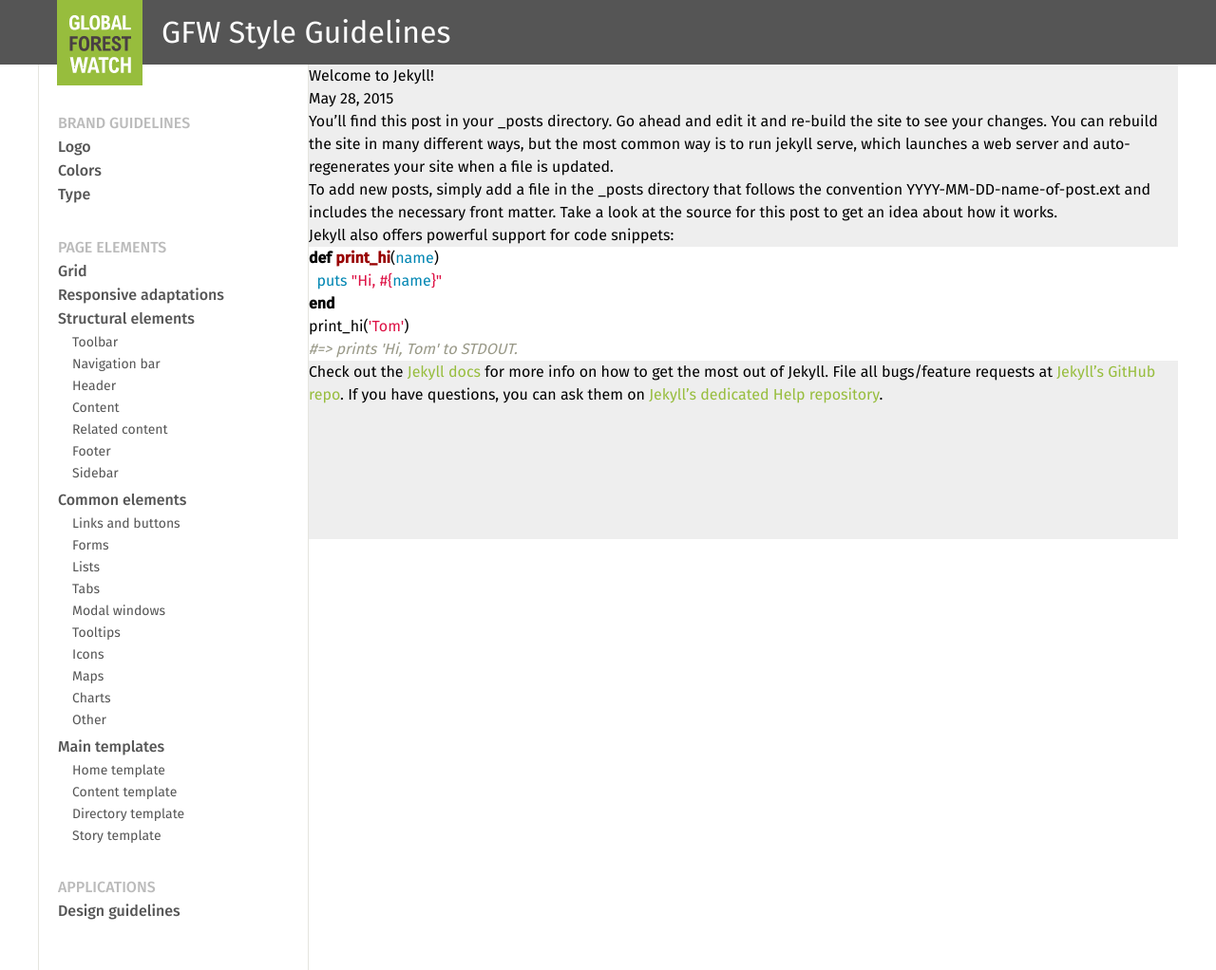
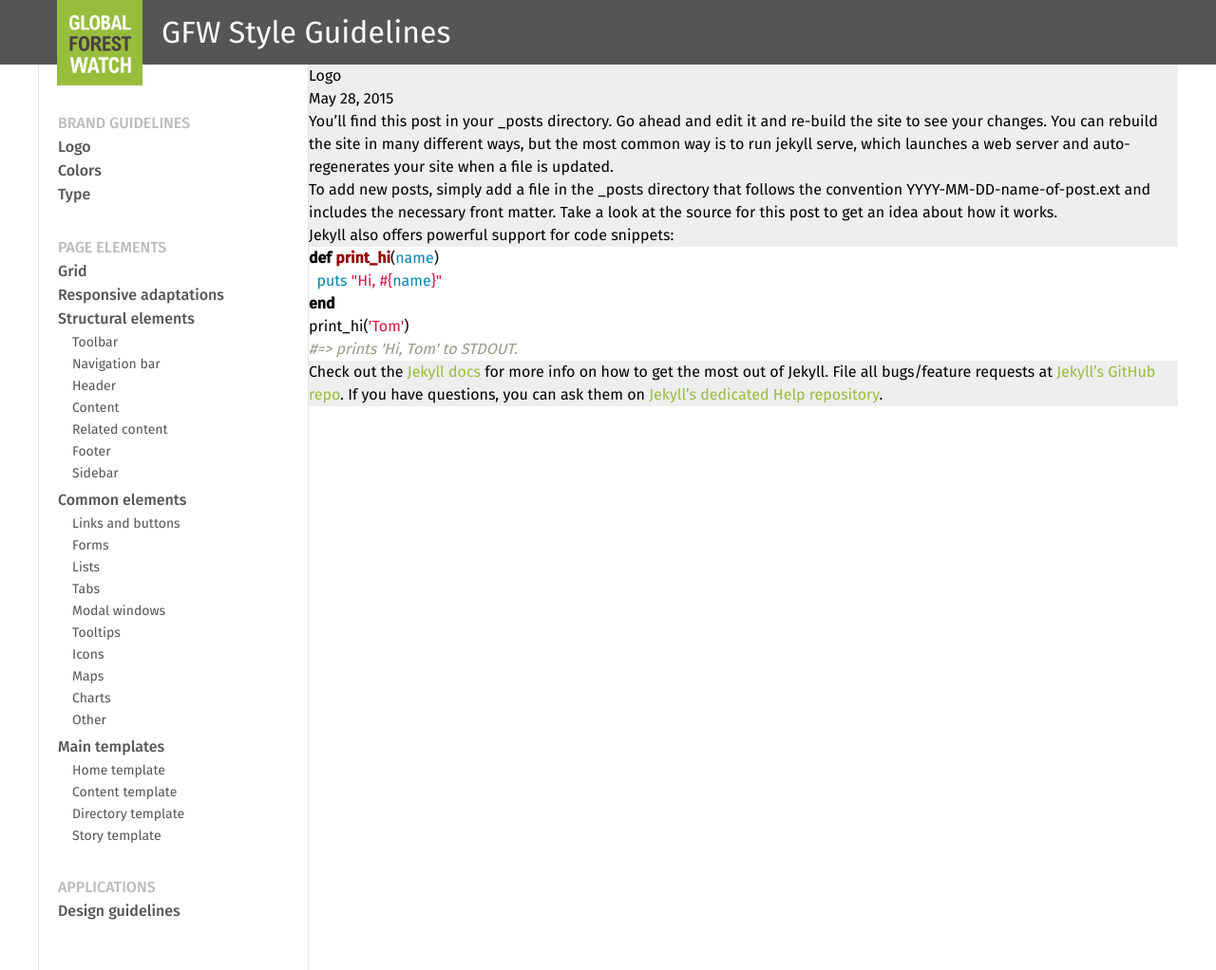
Before and after one commit to Vizzuality/gfw-style-guides, a Jekyll site: the page built from _posts/2015-05-28-logo.markdown, in a window 1280 px wide. Shown: the whole page at 95% size. Built offline with Jekyll 4.4.1, drawn with Linux system fonts in a browser that asks for light colours.

```diff
--- a/_config.yml
+++ b/_config.yml
@@ -9,6 +9,6 @@ baseurl: "/gfw-style-guides" # the subpath of your site, e.g. /blog/
 url: "http://vizzuality.github.io/" # the base hostname & protocol for your site
 twitter_username: jekyllrb
 github_username:  jekyll
-
+permalink: none
 # Build settings
 markdown: kramdown
--- a/_includes/sidenav.html
+++ b/_includes/sidenav.html
@@ -4,16 +4,16 @@
       <li>
         <h2>BRAND GUIDELINES</h2>
         <ul class="second-level">
-          <li><h3>Logo</h3></li>
-          <li><h3>Colors</h3></li>
-          <li><h3>Type</h3></li>
+          <li><h3><a href="{{site.baseurl}}/brand-guidelines/logo.html">Logo</a></h3></li>
+          <li><h3><a href="{{site.baseurl}}/brand-guidelines/colors.html">Colors</a></h3></li>
+          <li><h3><a href="{{site.baseurl}}/brand-guidelines/type.html">Type</a></h3></li>
         </ul>
       </li>
       <li>
         <h2>PAGE ELEMENTS</h2>
         <ul class="second-level">
-          <li><h3>Grid</h3></li>
-          <li><h3>Responsive adaptations</h3></li>
+          <li><h3><a href="#">Grid</a></h3></li>
+          <li><h3><a href="#">Responsive adaptations</a></h3></li>
           <li>
             <h3>Structural elements</h3>
             <ul class="third-level">
@@ -55,7 +55,7 @@
       <li>
         <h2>APPLICATIONS</h2>
         <ul class="second-level">
-          <li><h3>Design guidelines</h3></li>
+          <li><h3><a href="#">Design guidelines</a></h3></li>
         </ul>
       </li>
     </ul>
--- a/_posts/2015-05-28-welcome-to-jekyll.markdown
+++ b/_posts/2015-05-28-logo.markdown
@@ -1,8 +1,9 @@
 ---
 layout: post
-title:  "Welcome to Jekyll!"
+title:  "Logo"
+subtitle: "The Global Forest Watch logo is its calling card. This graphic appears on every section of the site embeded on the header."
 date:   2015-05-28 12:23:49
-categories: jekyll update
+categories: brand-guidelines
 ---
 You’ll find this post in your `_posts` directory. Go ahead and edit it and re-build the site to see your changes. You can rebuild the site in many different ways, but the most common way is to run `jekyll serve`, which launches a web server and auto-regenerates your site when a file is updated.
 
--- a/_sass/_layout.scss
+++ b/_sass/_layout.scss
@@ -12,7 +12,7 @@
   float: left;
   width: calc(100% - 285px);
   background: #EEE;
-  min-height: 500px;
+  // min-height: 500px;
 }
 
 
--- a/_sass/layouts/_sidenav.scss
+++ b/_sass/layouts/_sidenav.scss
@@ -36,6 +36,10 @@
           h3{
             background: $cGreen;
             color: $white;
+            a{
+              background: inherit;
+              color: inherit;
+            }
           }
         }
       }
```
